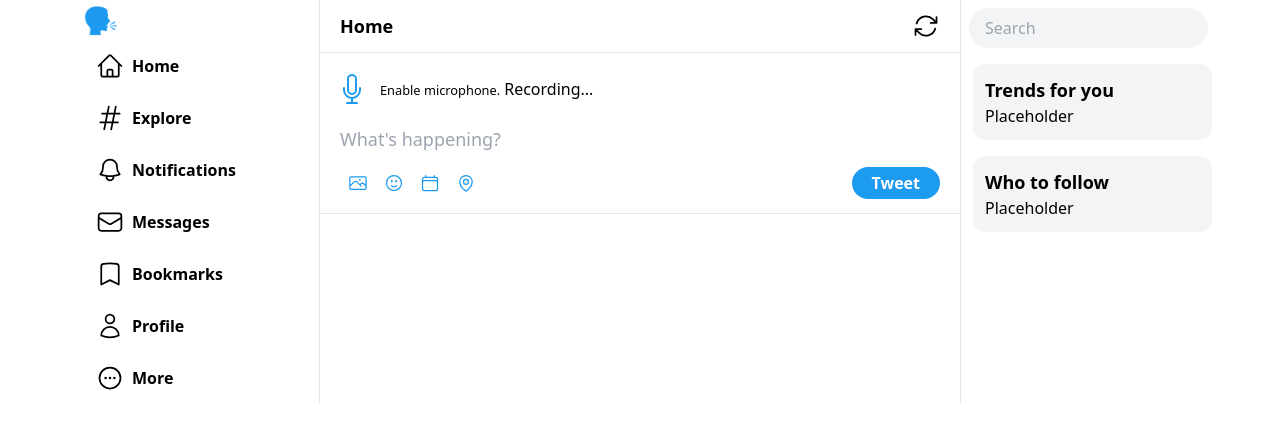
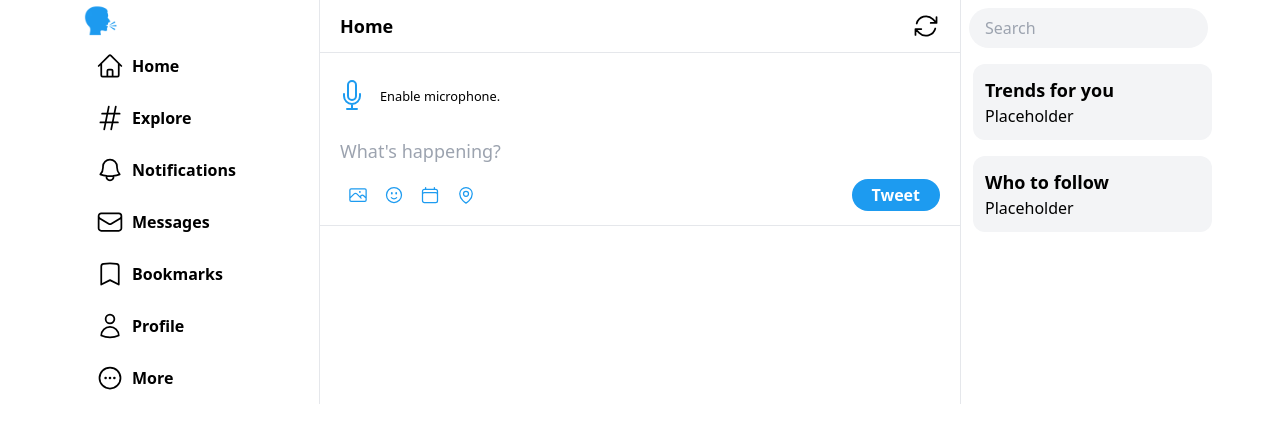
Before and after one commit to dev-nilson/tweet-it-out, a Next.js app: page / in a window 1280 px wide. Shown: the top 442 px of the page. Built offline with nearby package versions, Linux system fonts and the light colour scheme; no server answers.

Commit message:
🚧 Work on audio recorder

```diff
--- a/src/components/AudioRecorder/AudioRecorder.tsx
+++ b/src/components/AudioRecorder/AudioRecorder.tsx
@@ -1,10 +1,11 @@
 import { useEffect, useState } from "react";
-import { MicrophoneIcon } from "@heroicons/react/24/outline";
+import { MicrophoneIcon, PauseIcon } from "@heroicons/react/24/outline";
 
 const AudioRecorder = () => {
   const [audio, setAudio] = useState<any>(null);
   const [isSupported, setIsSupported] = useState(true);
   const [permission, setPermission] = useState(false);
+  const [isRecording, setIsRecording] = useState(false);
 
   useEffect(() => {
     const getMicrophone = async () => {
@@ -27,8 +28,12 @@
 
   return (
     <div className="flex items-center space-x-1">
-      <MicrophoneIcon className="h-12 -ml-3 clickable" />
-      <div className="">
+      {isRecording ? (
+        <PauseIcon className="h-12 -ml-3 clickable" />
+      ) : (
+        <MicrophoneIcon className="h-12 -ml-3 clickable" />
+      )}
+      <div>
         {!isSupported && (
           <small>Audio recorder not supported in your browser.</small>
         )}
@@ -39,7 +44,9 @@
           <audio src={audio} controls></audio>
         </div>
       ) : (
-        <h1>Recording...</h1>
+        <div className="flex items-center">
+          <canvas className="visualizer" height="60px"></canvas>
+        </div>
       )}
     </div>
   );
```
